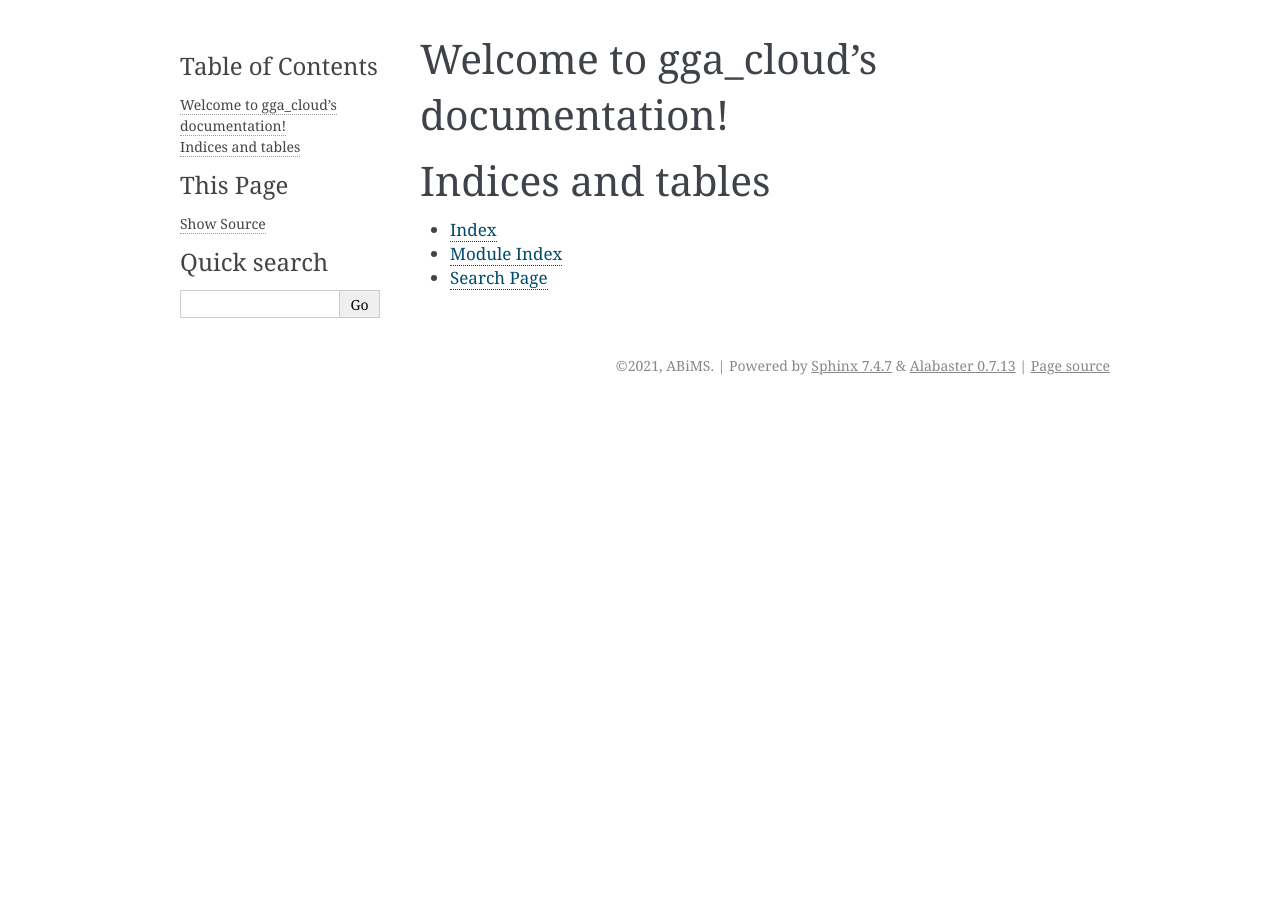
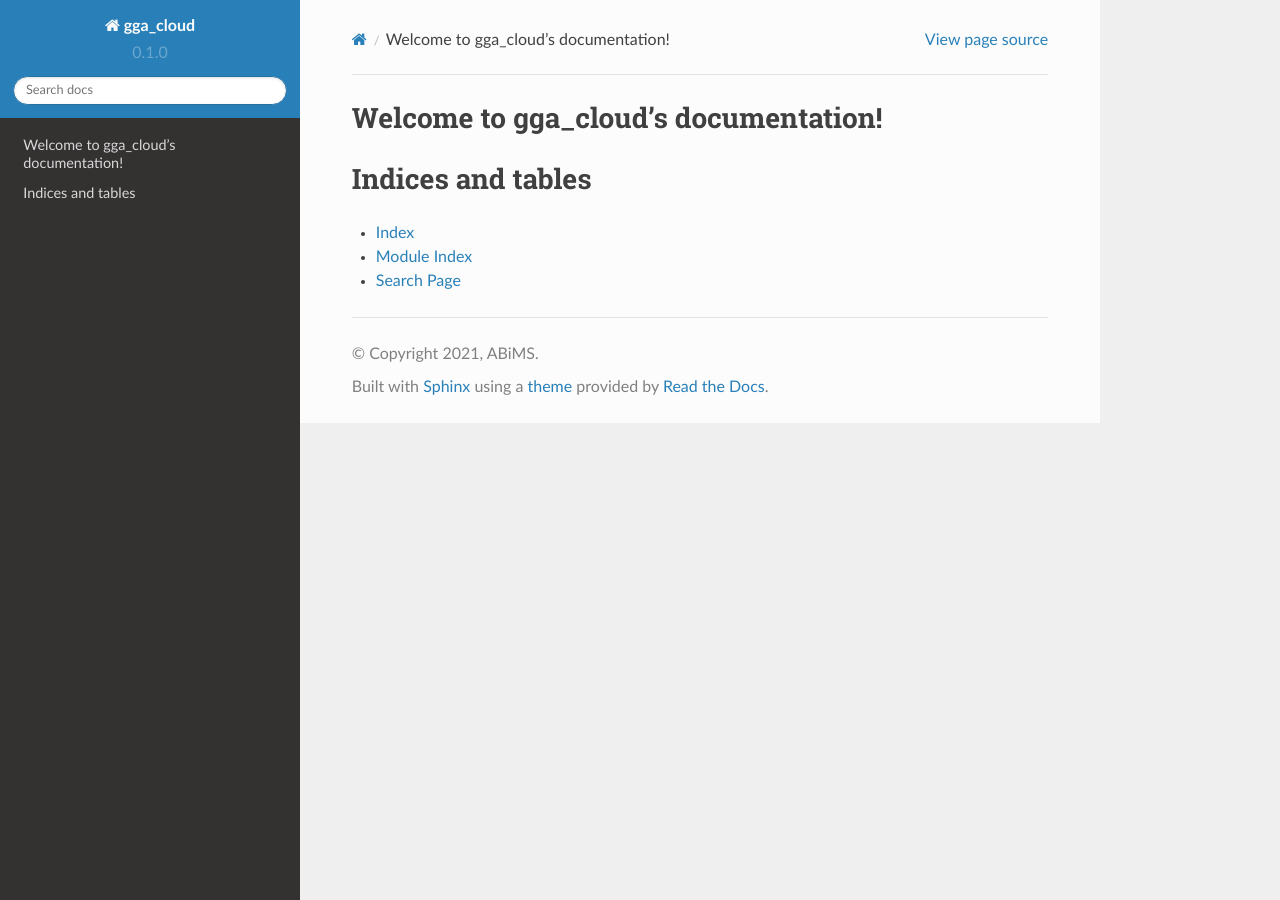
Before and after one commit to abims-sbr/GGA_Cloud, a Sphinx documentation site: the page built from docs/source/index.rst, in a window 1280 px wide. Built offline with Sphinx 7.4.7 and the Read the Docs theme 2.0.0, drawn with Linux system fonts in a browser that asks for light colours; some of the changed lines change nothing that is shown.

Commit message:
Change confs and theme

```diff
--- a/docs/source/conf.py
+++ b/docs/source/conf.py
@@ -23,7 +23,7 @@ author = 'ABiMS'
 
 # The full version, including alpha/beta/rc tags
 release = '0.1'
-
+version = '0.1.0'
 
 # -- General configuration ---------------------------------------------------
 
@@ -31,23 +31,34 @@ release = '0.1'
 # extensions coming with Sphinx (named 'sphinx.ext.*') or your custom
 # ones.
 extensions = [
+    'sphinx.ext.autodoc',
+    'sphinx.ext.autosummary',
+    'sphinx.ext.doctest',
+    'sphinx.ext.duration',
+    'sphinx.ext.intersphinx',
+    'sphinx.ext.viewcode',
 ]
 
 # Add any paths that contain templates here, relative to this directory.
 templates_path = ['_templates']
+source_suffix = '.rst'
 
 # List of patterns, relative to source directory, that match files and
 # directories to ignore when looking for source files.
 # This pattern also affects html_static_path and html_extra_path.
 exclude_patterns = []
 
+intersphinx_mapping = {
+    'rtd': ('https://docs.readthedocs.io/en/stable/', None),
+    'sphinx': ('https://www.sphinx-doc.org/en/master/', None),
+}
 
 # -- Options for HTML output -------------------------------------------------
 
 # The theme to use for HTML and HTML Help pages.  See the documentation for
 # a list of builtin themes.
 #
-html_theme = 'alabaster'
+html_theme = 'sphinx_rtd_theme'
 
 # Add any paths that contain custom static files (such as style sheets) here,
 # relative to this directory. They are copied after the builtin static files,
```
Also changed, not shown: docs/.readthedocs.yaml (added).
